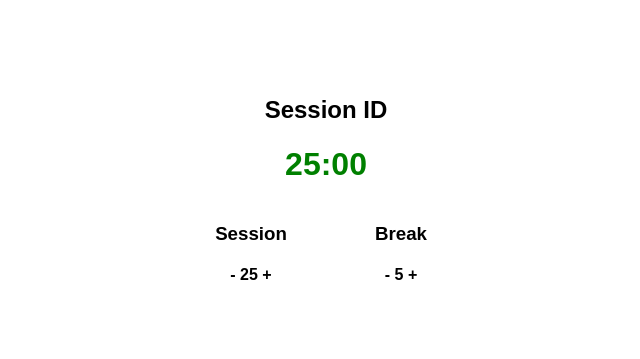
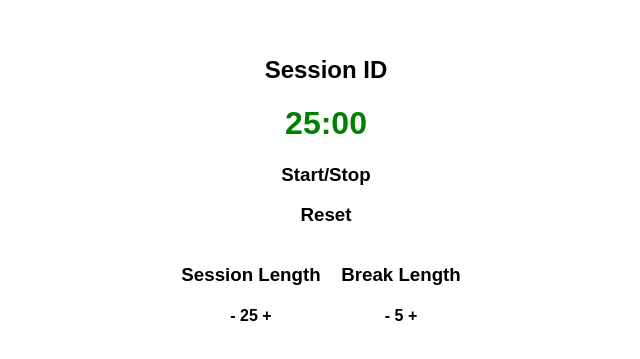
Before and after one commit to edwardfclark/react-pomodoro-clock-v2, a React (Create React App) app: page / in a window 1280 px wide. Shown: the part 209-568 px from the top of the page, without its empty margins (314-954 px from the left). Built offline with nearby package versions, Linux system fonts and the light colour scheme.

Commit message:
Made a lot of changes!
Implemented a lot of the core logic of the program, mostly working on
App.js. I also added/changed some of the IDs on components to correspond
to the requirements of the project on freeCodeCamp.

```diff
--- a/public/index.html
+++ b/public/index.html
@@ -19,7 +19,7 @@
       work correctly both with client-side routing and a non-root public URL.
       Learn how to configure a non-root public URL by running `npm run build`.
     -->
-    <title>React App</title>
+    <title>Pomodoro Clock</title>
   </head>
   <body>
     <noscript>
--- a/src/App.css
+++ b/src/App.css
@@ -25,6 +25,6 @@ body {
 
 /* IDs */
 
-#timer {
+#time-left {
   color: green;
 }
--- a/src/App.js
+++ b/src/App.js
@@ -3,15 +3,18 @@ import './App.css';
 import SessionButtons from "./SessionButtons.js";
 import BreakButtons from "./BreakButtons.js";
 
+let countdownTimer = null;
+
 class App extends Component {
   constructor(props) {
     super(props);
     this.state = {
-      sessionState: "paused",
+      sessionState: "session",
       breakLength: 5,
       sessionLength: 25,
       mins: 25,
-      secs: 0
+      secs: 0,
+      timer: null
     }
 
     this.incBreak = this.incBreak.bind(this);
@@ -19,7 +22,11 @@ class App extends Component {
     this.incSession = this.incSession.bind(this);
     this.decSession = this.decSession.bind(this);
     this.getTimer = this.getTimer.bind(this);
+    this.countdown = this.countdown.bind(this);
+    this.startCountdown = this.startCountdown.bind(this);
   }
+
+
 
   //Simple methods to increment or decrement the breakLength or sessionLength.
   //These will be passed to SessionButtons and BreakButtons as props.
@@ -73,15 +80,44 @@ class App extends Component {
     }
   }
 
+  //This method is the callback method for the setInterval call.
+  //It counts down from the currently displayed value in seconds.
+  //Because this is a React program, all of the DOM manipulation is handled by re-rendering the app when state is changed.
+  countdown() {
+    //This line runs once per call of countdown() and decrements secs by 1 every time.
+    //If secs is zero, it instead sets secs to 59 and decrements mins by 1.
+    this.state.secs > 0 ? this.setState({ secs: this.state.secs - 1 }) : this.setState({secs: 59, mins: this.state.mins - 1});
+
+    //When the timer reaches 0:00, swap the sessionState and set mins to either breakLength or sessionLength, depending on what state we're swapping to.
+    if (this.state.secs === 0 && this.state.mins === 0) {
+      this.state.sessionState == "session" ? this.setState({sessionState: "break", mins: this.state.breakLength}) : this.setState({sessionState: "session", mins: this.state.sessionLength});
+    }
+  }
+
+
+
+  startCountdown() {
+    if (countdownTimer == null) {
+      countdownTimer = setInterval(this.countdown, 1000);
+    } else {
+      clearInterval(countdownTimer);
+      countdownTimer = null;
+    }
+  }
+
   render() {
+
     return (
       <div className="clock-container">
-        <h2 id="session-label">Session ID</h2>
-        <h1 id="timer">{this.getTimer()}</h1>
+        <h2 id="timer-label">Session ID</h2>
+        <h1 id="time-left">{this.getTimer()}</h1>
+        <h3 id="start_stop" onClick={this.startCountdown}>Start/Stop</h3>
+        <h3 id="reset">Reset</h3>
         <div className="buttons">
           <SessionButtons className="session-buttons" sessionLength={this.state.sessionLength} incSession={this.incSession} decSession={this.decSession} />
           <BreakButtons className="break-buttons" breakLength={this.state.breakLength} incBreak={this.incBreak} decBreak={this.decBreak} />
         </div>
+
       </div>
     );
   }
--- a/src/BreakButtons.js
+++ b/src/BreakButtons.js
@@ -3,8 +3,8 @@ import React from 'react';
 function BreakButtons(props) {
     return (
         <div>
-            <h3>Break</h3>
-            <h4><span onClick={props.decBreak}>-</span> {props.breakLength} <span onClick={props.incBreak}>+</span></h4>
+            <h3 id="break-label">Break Length</h3>
+            <h4><span id="break-decrement" onClick={props.decBreak}>-</span> <span id="break-length">{props.breakLength}</span> <span id="break-increment" onClick={props.incBreak}>+</span></h4>
         </div>
     );
 }
--- a/src/SessionButtons.js
+++ b/src/SessionButtons.js
@@ -3,8 +3,8 @@ import React from 'react';
 function SessionButtons(props) {
     return (
         <div>
-            <h3>Session</h3>
-            <h4><span onClick={props.decSession}>-</span> {props.sessionLength} <span onClick={props.incSession}>+</span></h4>
+            <h3 id="session-label">Session Length</h3>
+            <h4><span id="session-decrement" onClick={props.decSession}>-</span> <span id="session-length">{props.sessionLength}</span> <span id="session-increment" onClick={props.incSession}>+</span></h4>
         </div>
     );
 }
```
